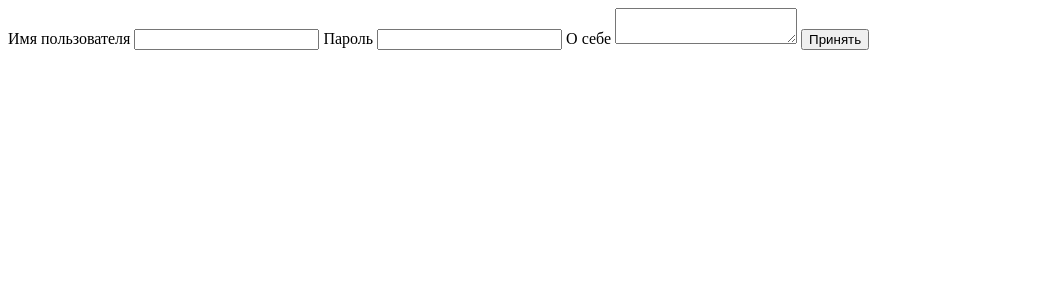
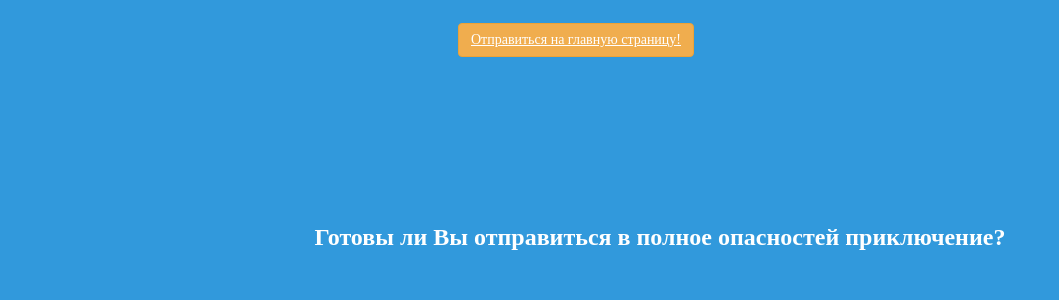
Before and after one commit to tsyganno/get-to-the-balcony, a Flask app: page / in a window 1280 px wide. Shown: the top 300 px of the page, without its empty margins (0-1059 px from the left). Run offline with Flask 2, Linux system fonts and the light colour scheme.

Commit message:
add base and style

```diff
--- a/project/app.py
+++ b/project/app.py
@@ -14,6 +14,11 @@ app.config.from_object(Config)
 
 @app.route("/", methods=["GET", "POST"])
 def index():
+    return render_template('index.html')
+
+
+@app.route("/lol/", methods=["GET", "POST"])
+def lol():
     form = ProfileForm()
     if form.validate_on_submit():
         username = form.username.data
--- /dev/null
+++ b/project/static/style.css
@@ -0,0 +1,248 @@
+.world {
+    border: 1px solid black;
+    border-collapse: collapse;
+}
+
+td {
+    border: 1px solid black;
+}
+
+.cell {
+    padding: 5px;
+    background: whitesmoke;
+    width: 30px;
+    height: 30px;
+}
+
+.living-cell {
+    background: lightgreen;
+}
+
+.dead-cell {
+    background: darkred;
+}
+
+.content {
+    display: flex;
+    justify-content: center;
+    align-items: center;
+}
+
+a, table, fieldset{
+    position: absolute;
+    top: 50%;
+    left: 50%;
+    transform: translate(-50%, -50%);
+}
+
+button{
+    position: absolute;
+    top: 60%;
+    left: 50%;
+    transform: translate(-50%, -50%);
+}
+
+.home {
+    top: 5%;
+    left: 45%;
+}
+
+.refresh {
+    top: 5%;
+    left: 55%;
+}
+
+.counter {
+    margin: 20px 3px 3px;
+    padding: 5px;
+    font-family: "Book Antiqua", "Arial";
+    background: aliceblue;
+    font-size: 30px;
+    border: 1px solid indigo;
+    border-radius: 50%;
+}
+
+
+.btn {
+    display: inline-block;
+    padding: 6px 12px;
+    margin-bottom: 0;
+    font-size: 14px;
+    font-weight: 400;
+    line-height: 1.42857143;
+    text-align: center;
+    white-space: nowrap;
+    vertical-align: middle;
+    -ms-touch-action: manipulation;
+    touch-action: manipulation;
+    cursor: pointer;
+    -webkit-user-select: none;
+    -moz-user-select: none;
+    -ms-user-select: none;
+    user-select:none;
+    background-image: none;
+    border: 1px solid transparent;
+    border-radius: 4px
+}
+
+.btn.active.focus, .btn.active:focus, .btn.focus, .btn:active.focus, .btn:active:focus, .btn:focus {
+    outline: 5px auto -webkit-focus-ring-color;
+    outline-offset: -2px
+}
+
+.btn.focus,.btn:focus,.btn:hover {
+    color: #333;
+    text-decoration: none
+}
+
+.btn.active,.btn:active {
+    background-image: none;
+    outline: 0;
+    -webkit-box-shadow: inset 0 3px 5px rgba(0,0,0,.125);
+    box-shadow: inset 0 3px 5px rgba(0,0,0,.125)
+}
+
+.btn-primary {
+    color: #fff;
+    background-color: #337ab7;
+    border-color: #2e6da4
+}
+
+.btn-primary.focus,.btn-primary:focus {
+    color:#fff; background-color: #286090;
+    border-color: #122b40
+}
+
+.btn-primary:hover {
+    color: #fff;
+    background-color: #286090;
+    border-color: #204d74
+}
+
+.btn-primary.active,.btn-primary:active,.open>.dropdown-toggle.btn-primary {
+    color: #fff;
+    background-color: #286090;
+    border-color: #204d74
+}
+
+.btn-primary.active.focus,.btn-primary.active:focus,.btn-primary.active:hover,.btn-primary:active.focus,.btn-primary:active:focus,.btn-primary:active:hover,.open>.dropdown-toggle.btn-primary.focus,.open>.dropdown-toggle.btn-primary:focus,.open>.dropdown-toggle.btn-primary:hover {
+    color: #fff;
+    background-color: #204d74;
+    border-color: #122b40
+}
+
+.btn-primary:hover {
+    background-color: #337ab7;
+    border-color: #2e6da4
+}
+
+.btn-info {
+    color:#fff;
+    background-color: #5bc0de;
+    border-color: #46b8da
+}
+
+.btn-info.focus,.btn-info:focus {
+    color: #fff;
+    background-color: #31b0d5;
+    border-color: #1b6d85
+}
+
+.btn-info:hover {
+    color: #fff; background-color: #31b0d5;
+    border-color: #269abc
+}
+
+.btn-info.active,.btn-info:active,.open>.dropdown-toggle.btn-info {
+    color: #fff;
+    background-color: #31b0d5;
+    border-color: #269abc
+}
+
+.btn-info.active.focus,.btn-info.active:focus,.btn-info.active:hover,.btn-info:active.focus,.btn-info:active:focus,.btn-info:active:hover,.open>.dropdown-toggle.btn-info.focus,.open>.dropdown-toggle.btn-info:focus,.open>.dropdown-toggle.btn-info:hover {
+    color: #fff;
+    background-color: #269abc;
+    border-color: #1b6d85
+}
+
+.btn-info.disabled.focus,.btn-info.disabled:focus,.btn-info.disabled:hover,.btn-info[disabled].focus,.btn-info[disabled]:focus,.btn-info[disabled]:hover,fieldset[disabled] .btn-info.focus,fieldset[disabled] .btn-info:focus,fieldset[disabled] .btn-info:hover {
+    background-color: #5bc0de;
+    border-color: #46b8da
+}
+
+.btn-warning{
+    color: #fff;
+    background-color: #f0ad4e;
+    border-color: #eea236
+}
+
+.btn-warning.focus,.btn-warning:focus {
+    color: #fff;
+    background-color: #ec971f;
+    border-color: #985f0d
+}
+
+.btn-warning:hover {
+    color: #fff;
+    background-color: #ec971f;
+    border-color: #d58512
+}
+
+.btn-warning.active,.btn-warning:active,.open>.dropdown-toggle.btn-warning {
+    color: #fff;
+    background-color: #ec971f;
+    border-color: #d58512
+}
+
+.btn-warning.active.focus,.btn-warning.active:focus,.btn-warning.active:hover,.btn-warning:active.focus,.btn-warning:active:focus,.btn-warning:active:hover,.open>.dropdown-toggle.btn-warning.focus,.open>.dropdown-toggle.btn-warning:focus,.open>.dropdown-toggle.btn-warning:hover {
+    color: #fff;
+    background-color: #d58512;
+    border-color: #985f0d
+}
+
+.btn-warning:hover {
+    background-color: #f0ad4e;
+    border-color: #eea236
+}
+
+html{
+    background-color: #3199dc;
+}
+
+nav {
+    text-align: center;
+    color: white;
+    font-size: 2rem;
+    height: 10%;
+    width: 200px;
+    position: fixed;
+    z-index: 1;
+    top: 0;
+    right: 0;
+    background-color: #3199dc;
+    overflow-x: hidden;
+    padding-top: 20px;
+    border-radius: 10px;
+}
+
+h2 {
+    color: white;
+    display: block;
+    font-size: 1.5rem;
+    margin: 110px;
+}
+
+nav a {
+    color: white;
+    display: block;
+    font-size: 1.5rem;
+    margin: 10px;
+}
+
+nav a:hover, ul a:active {
+  color: #eca8b5;
+}
+
+ul a:hover, ul a:active {
+  color: #eca8b5;
+}
--- /dev/null
+++ b/project/templates/base.html
@@ -0,0 +1,24 @@
+<!DOCTYPE html>
+<html lang="en">
+<head>
+    <meta charset="UTF-8">
+    <title>Title</title>
+</head>
+<body>
+    <a class="btn btn-warning home" href="{{ url_for('index') }}">Отправиться на главную страницу!</a>
+    <br>
+    <br>
+    <br>
+    <br>
+    <br>
+    {% block content %}
+        <div class="content">
+            {% block app_content %}
+            {% endblock %}
+        </div>
+    {% endblock %}
+</body>
+    {% block scripts %}
+        <link href="{{ url_for('static', filename='style.css') }}" rel="stylesheet" type="text/css"/>
+    {% endblock %}
+</html>
--- a/project/templates/index.html
+++ b/project/templates/index.html
@@ -1,11 +1,7 @@
-<form method="post">
-    {{ form.csrf_token() }}
-    {% for field in form if field.name != 'csrf_token' and field.name != 'submit'%}
-        {{ field.label() }}
-        {{ field }}
-        {% for error in field.errors %}
-            {{ error }}
-        {% endfor %}
-    {% endfor %}
-    {{ form.submit }}
-</form>
+{% extends 'base.html' %}
+
+{% block app_content %}
+    <ul>
+        <h2>Готовы ли Вы отправиться в полное опасностей приключение?</h2>
+    </ul>
+{% endblock %}
```
